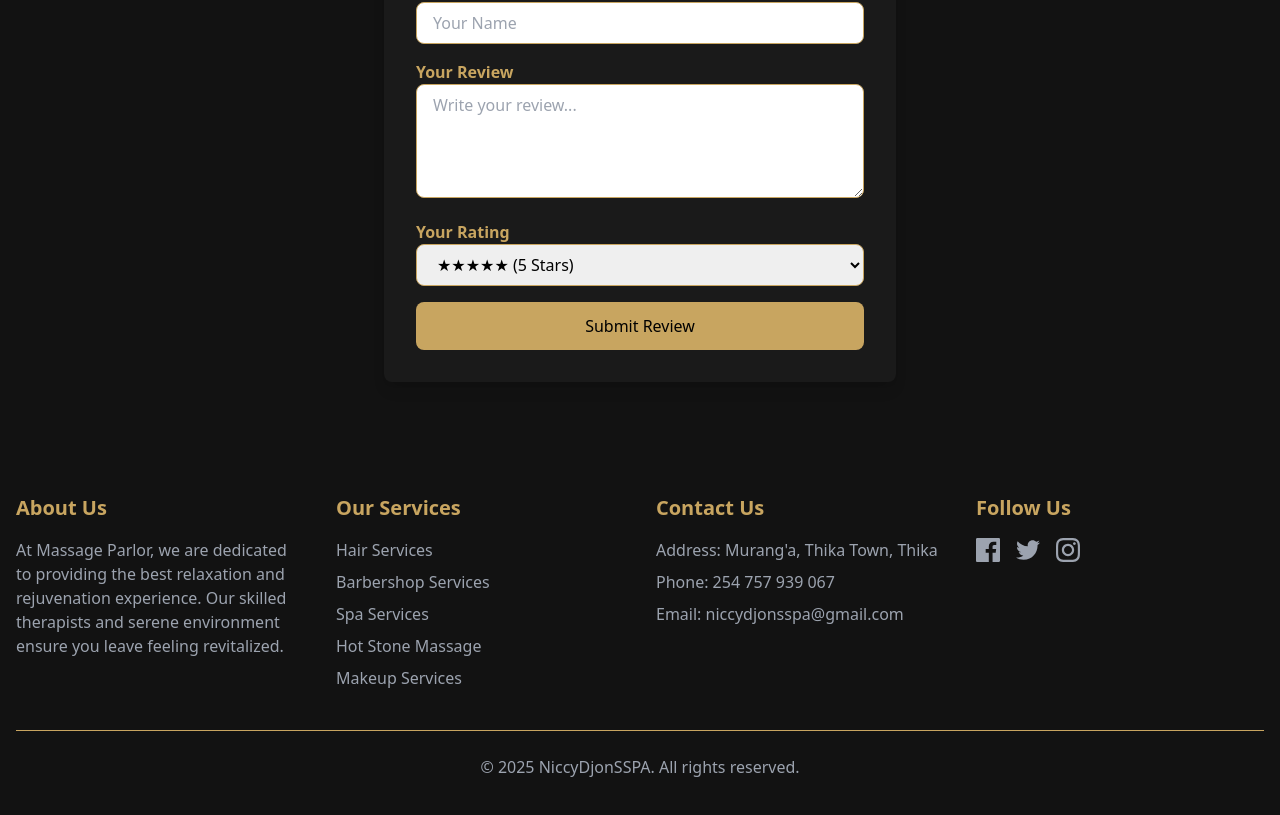
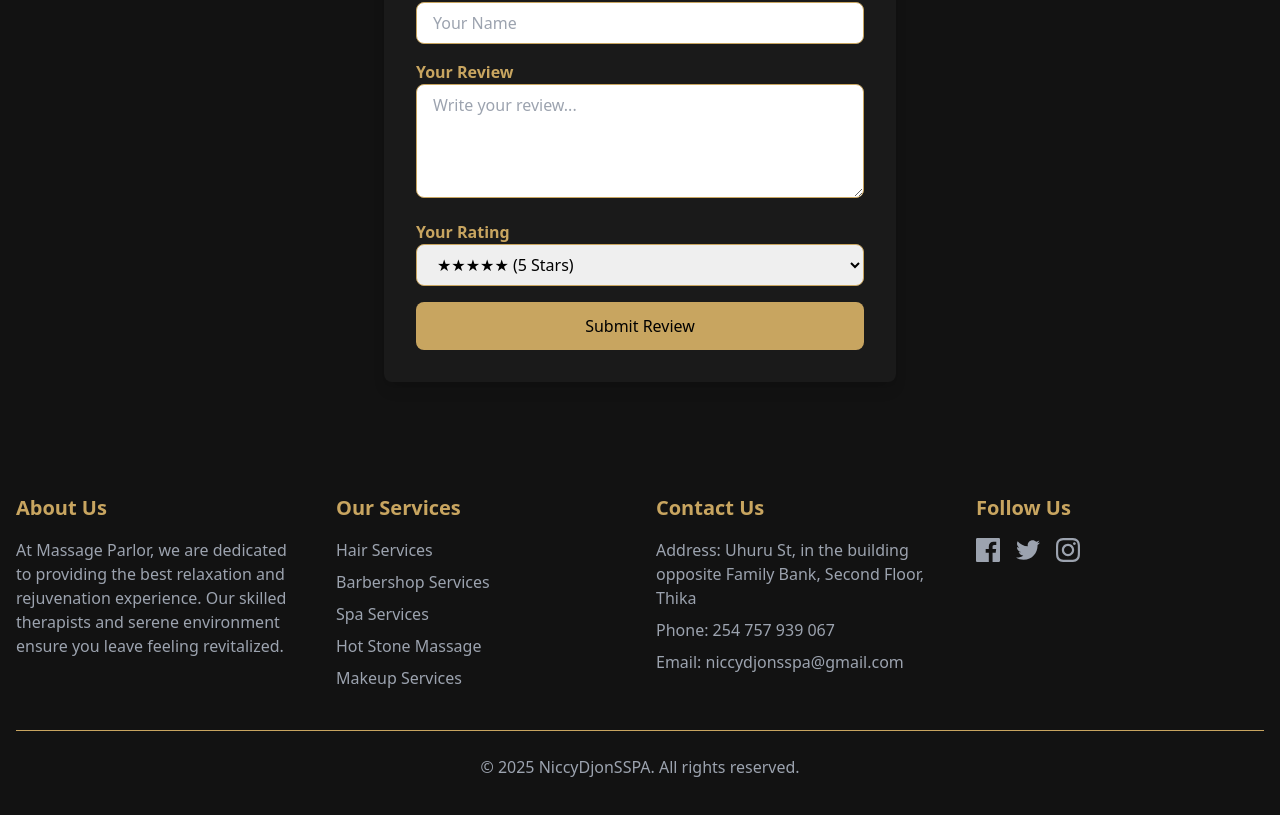
Before and after one commit to jamesguru/Djohnmash, a Next.js app in the folder Frontend/: page / in a window 1280 px wide. Shown: the part 4910-5725 px from the top of the page. Built offline with nearby package versions, Linux system fonts and the light colour scheme.

Commit message:
added changes

```diff
--- a/Frontend/src/app/page.tsx
+++ b/Frontend/src/app/page.tsx
@@ -176,11 +176,11 @@ const Homepage = () => {
         </video>
         {/* Logo */}
         <div className="absolute top-4 left-4 sm:top-8 sm:left-10 z-30">
-          <img src="/logo1.png" alt="Logo" className="h-[100px] sm:h-[200px] md:h-[150px] lg:h-[200px]" />
+          <img src="/logo1.png" alt="Logo" className="h-[250px] sm:h-[200px] md:h-[150px] lg:h-[200px]" />
         </div>
 
-         {/* Call Now Button - Positioned at the bottom on small screens */}
-         <div className="absolute bottom-4 left-1/2 transform -translate-x-1/2 z-[999] sm:bottom-10 sm:left-auto sm:right-10 sm:transform-none">
+        {/* Call Now Button - Positioned at the bottom on small screens */}
+        <div className="absolute bottom-4 left-1/2 transform -translate-x-1/2 z-[999] sm:bottom-10 sm:left-auto sm:right-10 sm:transform-none">
           <a
             href="tel:254757939067"
             className="bg-[#C8A560] text-white font-semibold px-4 py-2 sm:px-6 sm:py-3 rounded-lg shadow-lg hover:bg-[#D4AF37] transition duration-300 flex items-center space-x-2 text-sm sm:text-base"
@@ -202,8 +202,6 @@ const Homepage = () => {
             <span>Call Now: 254 757 939 067</span>
           </a>
         </div>
-
-
 
         <div className="absolute inset-0 bg-black bg-opacity-70 flex flex-col justify-center items-center text-center px-4 sm:px-6 z-10">
           <h1 className="text-3xl sm:text-4xl md:text-5xl font-bold text-[#C8A560] mb-4">
@@ -510,9 +508,9 @@ const Homepage = () => {
             <div className="mb-8 sm:mb-0">
               <h3 className="text-xl font-bold mb-4">Contact Us</h3>
               <ul className="text-gray-400">
-                <li className="mb-2">Address: Murang'a, Thika Town, Thika</li>
+                <li className="mb-2">Address: Uhuru St, in the building opposite Family Bank, Second Floor, Thika</li>
                 <li className="mb-2">Phone: <a href="tel:254757939067" className="hover:text-[#D4AF37]">254 757 939 067</a></li>
-                <li className="mb-2">Email: <a href="mailto:info@massageparlor.com" className="hover:text-[#D4AF37]">niccydjonsspa@gmail.com</a></li>
+                <li className="mb-2">Email: <a href="mailto:niccydjonsspa@gmail.com" className="hover:text-[#D4AF37]">niccydjonsspa@gmail.com</a></li>
               </ul>
             </div>
 
--- a/Frontend/src/services/api.ts
+++ b/Frontend/src/services/api.ts
@@ -2,7 +2,7 @@
 import axios from "axios";
 
 
-const NEXT_PUBLIC_API_BASE_URL="https://api.djohnmash.com/api/v1"
+const NEXT_PUBLIC_API_BASE_URL="https://api.niccydjonsspa.com/api/v1"
 
 const api = axios.create({
   baseURL: NEXT_PUBLIC_API_BASE_URL,
```
